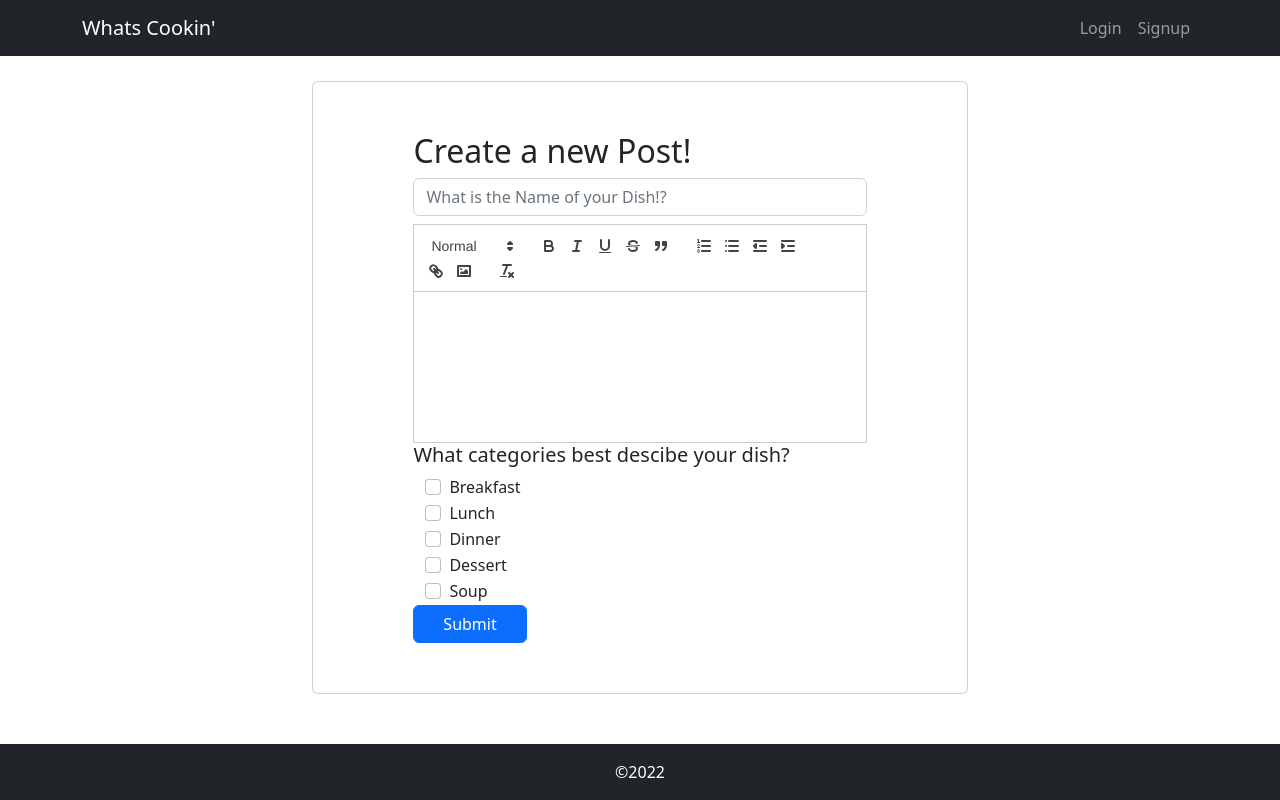
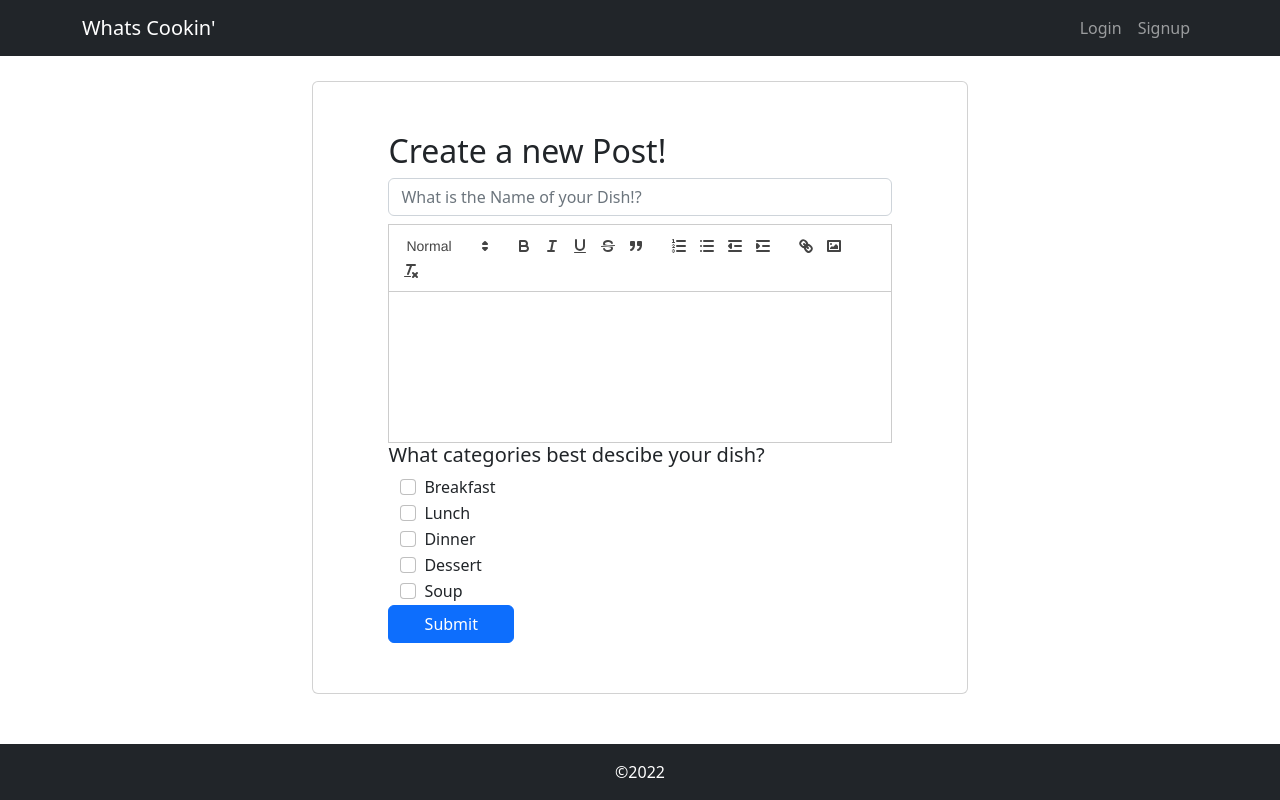
Before and after one commit to ryanraposo/whatscookin, a React (Create React App) app in the folder client/: page /new-post in a window 1280 px wide. Built offline with nearby package versions, Linux system fonts and the light colour scheme; no server answers; the HTML template or start-up script is replaced by a standard one.

Commit message:
small style change

```diff
--- a/client/src/index.css
+++ b/client/src/index.css
@@ -15,7 +15,7 @@ code {
 .postCard {
 
   width: 60%;
-padding: 50px 100px;
+padding: 50px 75px;
 margin: 25px;
 }
 
```
